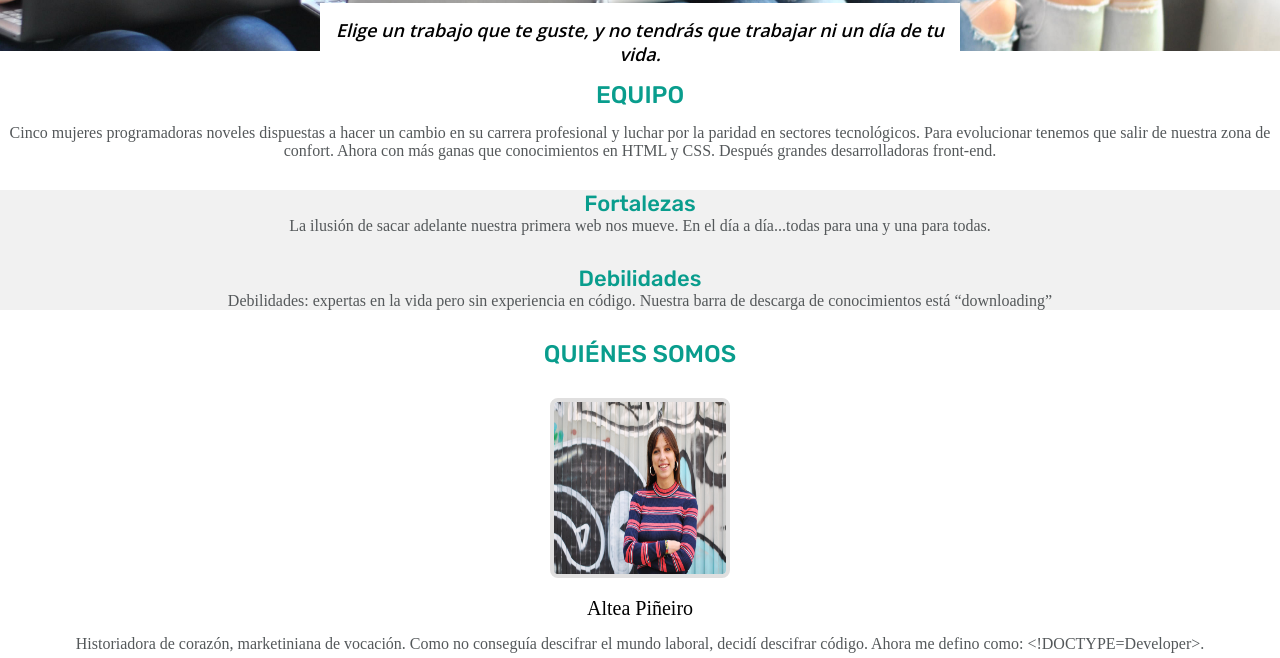
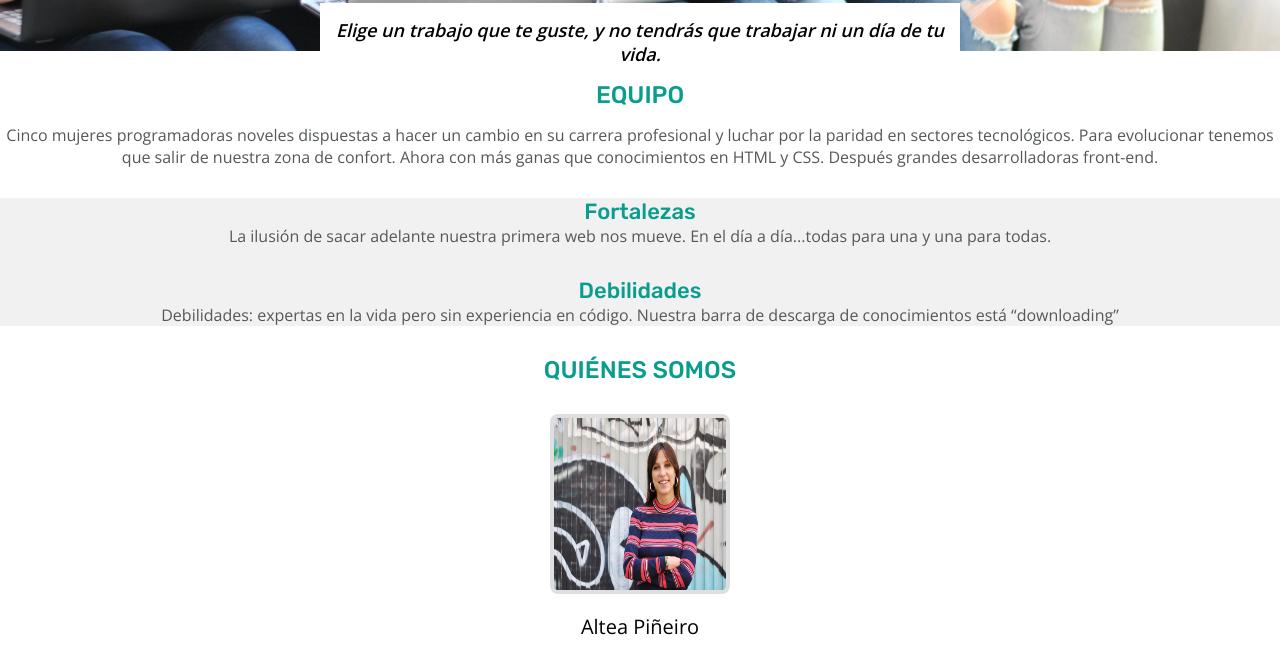
Before and after one commit to rdfornieles/e-s1-adalover, a plain HTML site: page index.html in a window 1280 px wide. Shown: the part 370-1028 px from the top of the page. Drawn offline with nearby package versions, Linux system fonts and the light colour scheme.

Commit message:
change-font

```diff
--- a/css/styles.css
+++ b/css/styles.css
@@ -88,7 +88,7 @@
 }
 
 .description-team {
-    font-family: 'OpenSans-Regular';
+    font-family: 'Open Sans', sans-serif;
     font-size: 16px;
     color: #54585A;
     text-align: center;
@@ -115,7 +115,7 @@
     margin: 30px;
 }
 .name {
-    font-family: 'OpenSans-Regular';
+    font-family: 'Open Sans', sans-serif;
     font-size: 20px;
     font-weight: normal;
     display: block;
@@ -128,7 +128,7 @@
     justify-content: center;
 }
 .description {
-    font-family: 'OpenSans-Regular';
+    font-family: 'Open Sans', sans-serif;
     font-size: 16px;
     display: block;
     margin: 15px auto;
```
